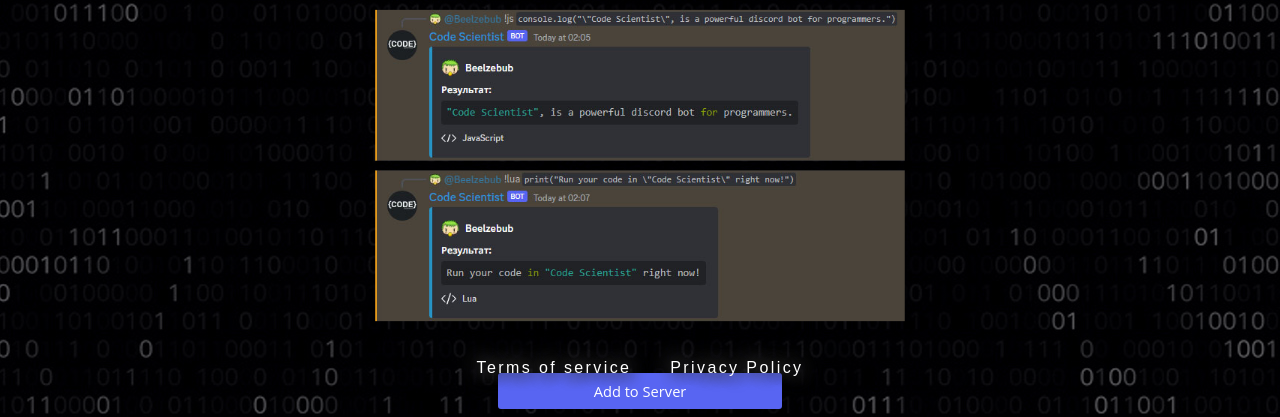
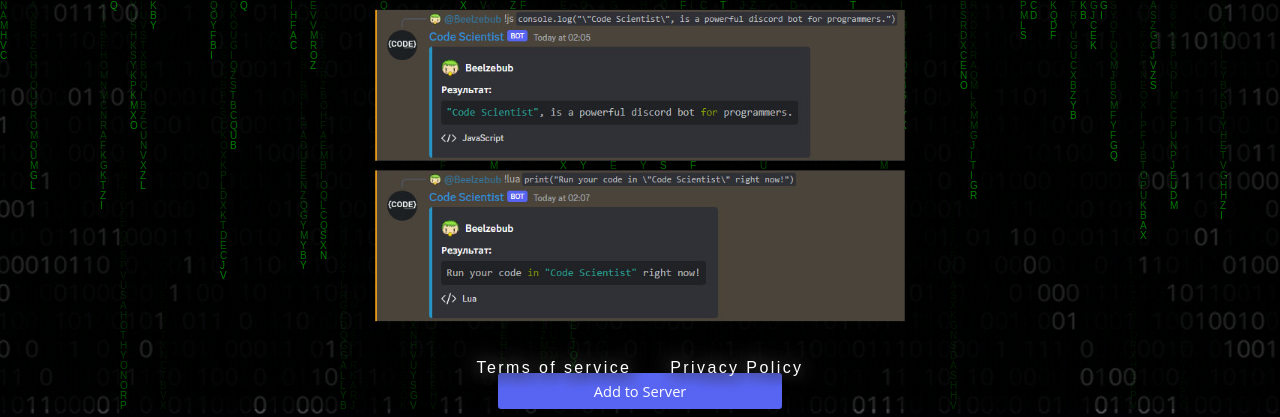
Before and after one commit to Be1zebub/code-scientist, a plain HTML site: page index.html in a window 1280 px wide. Shown: the part 391-808 px from the top of the page. Drawn offline with Linux system fonts and the light colour scheme.

Commit message:
matrixxxxxxxxxx

```diff
--- a/index.html
+++ b/index.html
@@ -104,9 +104,18 @@
 		body {
 			overflow: hidden;
 		}
+
+		canvas {
+			position:absolute;
+	    	left: 0;
+	    	top: 0;
+	    	z-index: -1;
+	    	opacity: 0.5;
+		}
 	</style>
 </head>
 <body>
+	<canvas></canvas>
 	<div id="main">
 		<div>
 			<div>
@@ -124,5 +133,41 @@
 		<a href="tos.html">Terms of service</a>
 		<a style="margin-left: 32px;" href="privacy.html">Privacy Policy</a>
 	</footer>
+
 </body>
+<script type="text/javascript">
+	var canvas = document.querySelector('canvas'),
+	    ctx = canvas.getContext('2d');
+
+	canvas.width = window.innerWidth;
+	canvas.height = window.innerHeight;
+
+	var letters = 'ABCDEFGHIJKLMNOPQRSTUVXYZABCDEFGHIJKLMNOPQRSTUVXYZABCDEFGHIJKLMNOPQRSTUVXYZABCDEFGHIJKLMNOPQRSTUVXYZABCDEFGHIJKLMNOPQRSTUVXYZABCDEFGHIJKLMNOPQRSTUVXYZ';
+	letters = letters.split('');
+
+	var fontSize = 10,
+	    columns = canvas.width / fontSize;
+
+	var drops = [];
+	for (var i = 0; i < columns; i++) {
+	  drops[i] = 150 + Math.random() * 150;
+	}
+
+	// Setting up the draw function
+	function draw() {
+	  ctx.fillStyle = 'rgba(0, 0, 0, .1)';
+	  ctx.fillRect(0, 0, canvas.width, canvas.height);
+	  for (var i = 0; i < drops.length; i++) {
+	    var text = letters[Math.floor(Math.random() * letters.length)];
+	    ctx.fillStyle = '#0f0';
+	    ctx.fillText(text, i * fontSize, drops[i] * fontSize);
+	    drops[i]++;
+	    if (drops[i] * fontSize > canvas.height && Math.random() > .95) {
+	      drops[i] = 0;
+	    }
+	  }
+	}
+
+	setInterval(draw, 33);
+</script>
 </html>
```
Also changed, not shown: privacy.html (+44 -0 lines), tos.html (+44 -0 lines).
